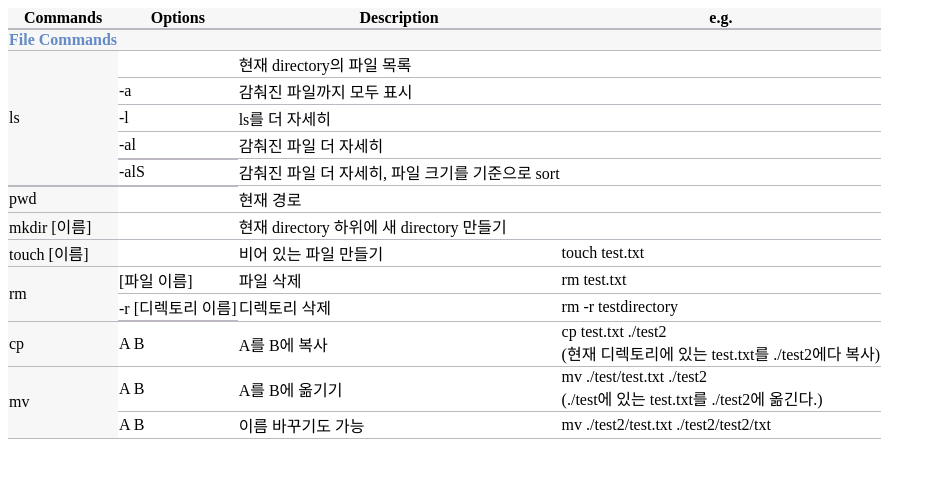
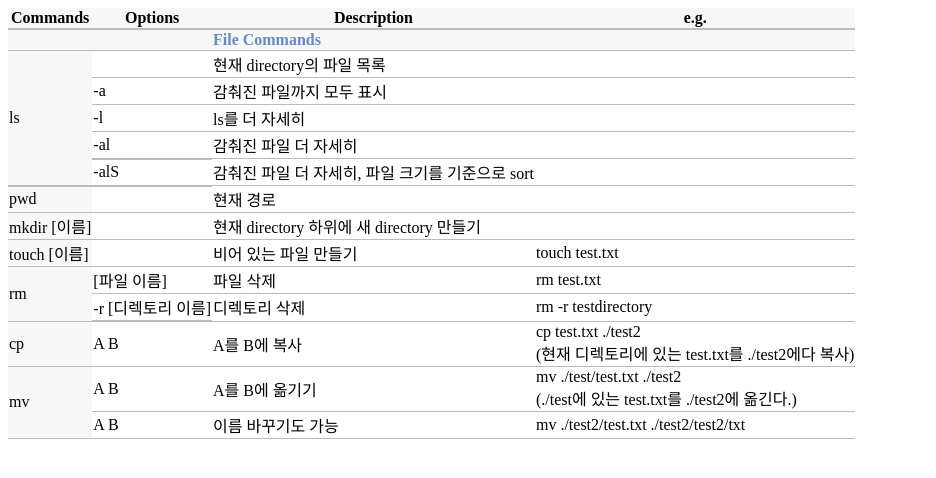
Before and after one commit to finddme/finddme.github.io, a Jekyll site: the page built from _posts/2022-01-12-Linux.md, in a window 1280 px wide. Shown: the top 478 px of the page, without its empty margins (0-936 px from the left). Built offline with Jekyll 4.4.1, drawn with Linux system fonts in a browser that asks for light colours.

Commit message:
Update 2022-01-12-Linux.md

```diff
--- a/_posts/2022-01-12-Linux.md
+++ b/_posts/2022-01-12-Linux.md
@@ -43,7 +43,7 @@ tag: Linux
    <body>
      <table style="border-collapse:collapse">
        <tr><th class="line4" bgcolor="#F8F7F9">Commands</th><th class="line4">Options</th><th class="line4">Description</th><th class="line4">e.g.</th></tr>
-       <tr><td class="line3"><span style="color:#648BC6; font-weight: bold; border-bottom: none;">File Commands</span></td><td class="line3"> </td><td class="line3"> </td><td class="line3"> </td></tr>
+       <tr><td class="line3"> </td><td class="line3"> </td><td class="line3"><span style="color:#648BC6; font-weight: bold; border-bottom: none;">File Commands</span></td><td class="line3"> </td></tr>
        <tr><td class="line4" rowspan="5">ls</td><td class="line"> </td><td class="line">현재 directory의 파일 목록</td><td class="line"> </td></tr>
        <tr><td class="line">-a</td><td class="line">감춰진 파일까지 모두 표시</td><td class="line"> </td></tr>
        <tr><td class="line">-l</td><td class="line">ls를 더 자세히</td><td class="line"> </td></tr>
```
